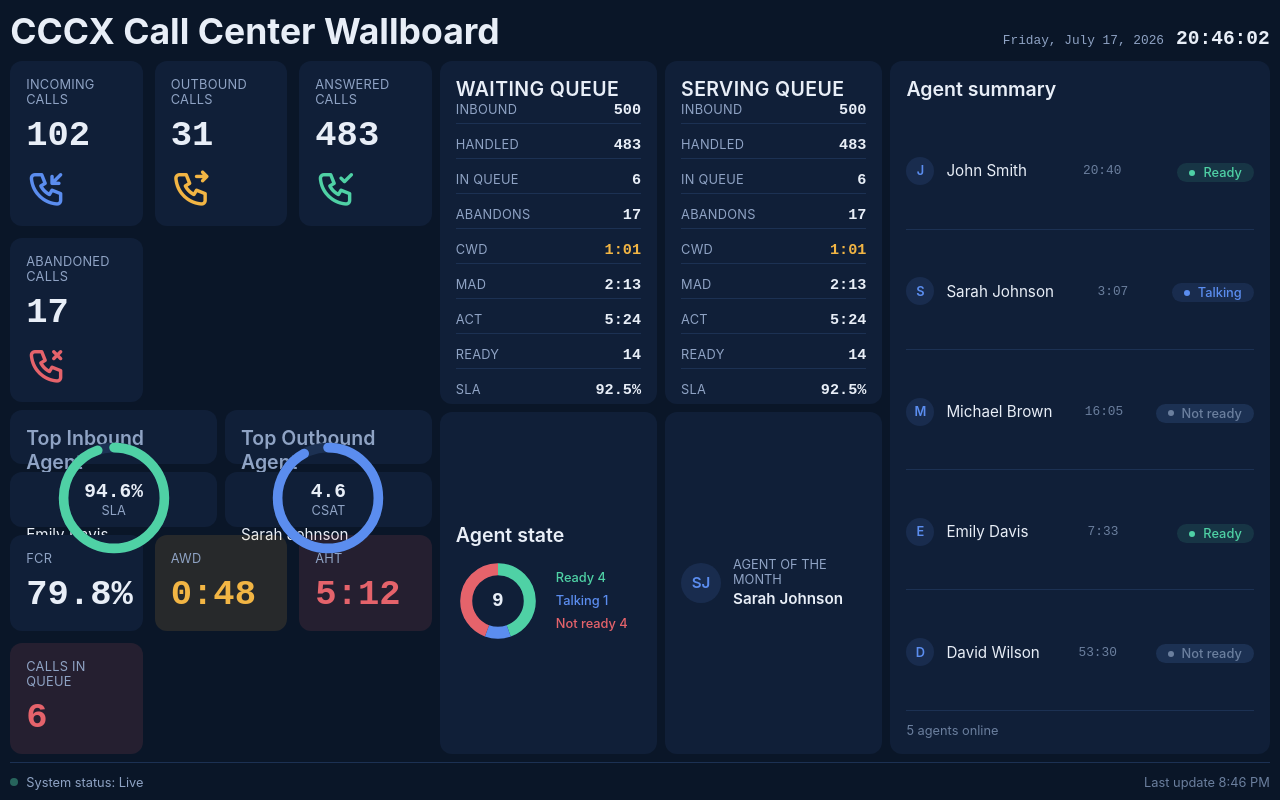
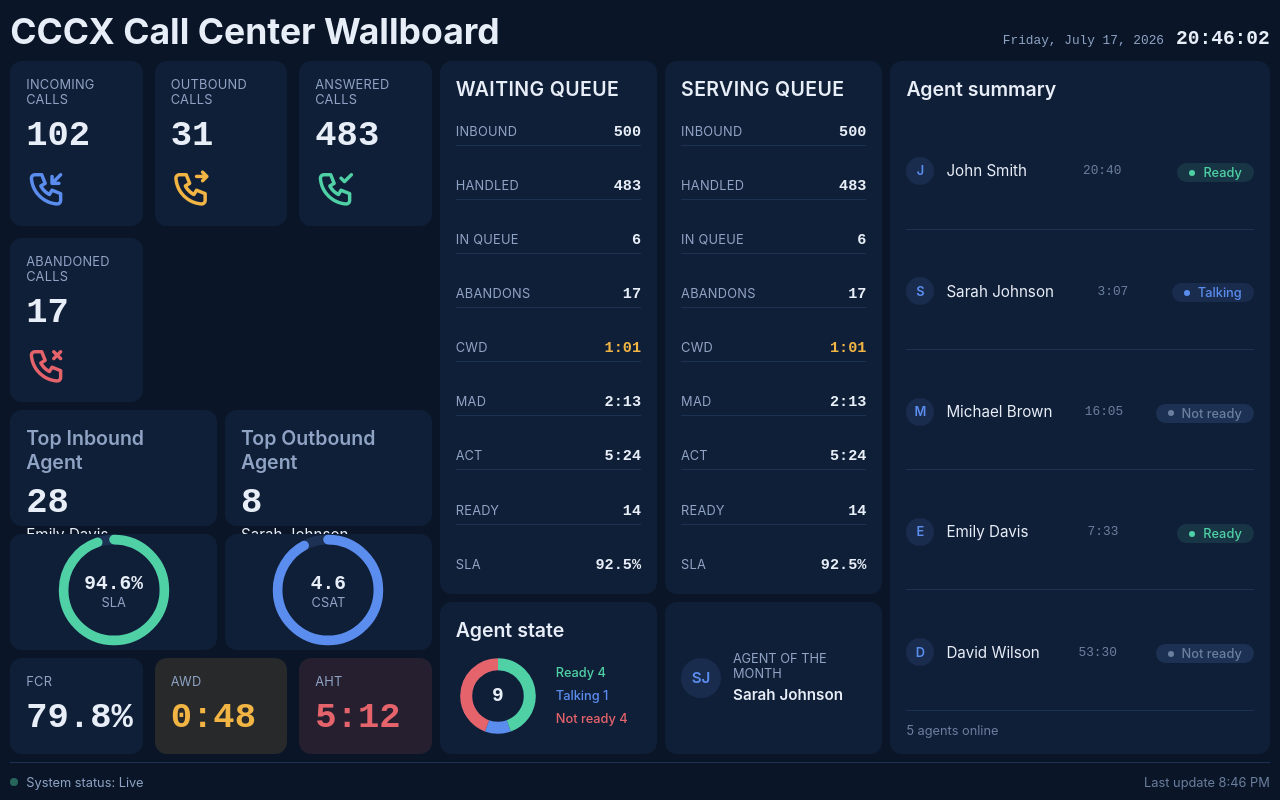
Before and after one commit to aliyasoubi/uccx-wallboard, an Angular app: page / in a window 1280 px wide. Built offline with nearby package versions, Linux system fonts and the light colour scheme.

Commit message:
bugfix: revise height of agent of month component and queque height

```diff
--- a/src/app/features/dashboard/components/agent-of-month/agent-of-month.component.scss
+++ b/src/app/features/dashboard/components/agent-of-month/agent-of-month.component.scss
@@ -38,6 +38,10 @@
   font-size: var(--font-size-body);
 }
 
+.info {
+  min-width: 0;
+}
+
 .eyebrow {
   margin: 0;
   font-size: var(--font-size-label);
@@ -46,7 +50,10 @@
 }
 
 .name {
-  margin: 2px 0 0;
+  margin: var(--space-1) 0 0;
   font-size: var(--font-size-body);
   font-weight: 600;
+  overflow: hidden;
+  text-overflow: ellipsis;
+  white-space: nowrap;
 }
--- a/src/app/features/dashboard/components/kpi-metrics/kpi-metrics.component.html
+++ b/src/app/features/dashboard/components/kpi-metrics/kpi-metrics.component.html
@@ -14,9 +14,9 @@
     [value]="(summary()?.avgTalkSeconds | formatDuration)"
     [severity]="ahtSeverity()"
   />
-  <app-metric-tile
+  <!-- <app-metric-tile
     label="Calls in queue"
     [value]="summary()?.callsWaiting ?? '—'"
     [severity]="callsWaitingSeverity()"
-  />
+  /> -->
 </div>
--- a/src/app/features/dashboard/components/queue-list/queue-list.component.scss
+++ b/src/app/features/dashboard/components/queue-list/queue-list.component.scss
@@ -18,11 +18,13 @@
   display: flex;
   flex-direction: column;
   min-height: 0;
+  overflow: hidden;
 }
 
 .title {
-  margin: 0 0 var(--space-3);
+  margin: 0 0 var(--space-4);
   font-size: var(--font-size-heading);
+  line-height: 1.3;
   font-weight: 600;
   text-transform: uppercase;
   letter-spacing: 0.02em;
@@ -36,17 +38,22 @@
 }
 
 // A single aggregated stat block now (no more per-queue rows to stack),
-// so it's vertically centered in whatever room the panel has rather than
-// pinned to the top with empty space below it. Rendered as one column —
-// a stacked list of rows, not a multi-column grid. Always exactly 9 rows
-// (the fixed parameter set), so unlike Agent Summary's roster this never
-// needs a shrink-to-fit or scroll strategy — it fits by construction.
+// so it fills whatever room the panel has rather than being pinned to
+// the top with empty space below it. justify-content: space-between (not
+// center) is deliberate: if content is ever taller than the available
+// height, the rows should only overflow downward — clipped by
+// overflow:hidden on .queue-list — never upward into .title above them.
+// Rendered as one column — a stacked list of rows, not a multi-column
+// grid. Always exactly 9 rows (the fixed parameter set), so unlike Agent
+// Summary's roster this never needs a shrink-to-fit or scroll strategy —
+// it fits by construction as long as its band has adequate height (see
+// band--queues in dashboard.component.scss).
 .stat-list {
   flex: 1 1 auto;
   min-height: 0;
   display: flex;
   flex-direction: column;
-  justify-content: center;
+  justify-content: space-between;
   gap: var(--space-2);
 }
 
--- a/src/app/features/dashboard/dashboard.component.html
+++ b/src/app/features/dashboard/dashboard.component.html
@@ -35,7 +35,7 @@
         <app-queue-list class="pair-item" variant="serving" [queues]="store.queues()" />
       </div>
 
-      <div class="band band--pair">
+      <div class="band band--pair band--agent-highlights">
         <app-agent-state class="pair-item" [summary]="store.agentStateSummary()" />
         <app-agent-of-month class="pair-item" [agent]="store.agentOfMonth()" />
       </div>
--- a/src/app/features/dashboard/dashboard.component.scss
+++ b/src/app/features/dashboard/dashboard.component.scss
@@ -73,10 +73,26 @@
   min-height: 0;
 }
 
-// Queue content used to need extra room here (three stacked per-queue
-// blocks); now it's one compact, centered aggregate block per panel, so
-// this band shares column 2 evenly with agent-state/agent-of-month
-// instead of taking a larger cut.
+// Queue Displays (title + nine dense stat rows, x2 panels) need far more
+// vertical room than Agent State (title + an 84px donut) or Agent of the
+// Month (one avatar row), which are inherently short. A fixed 2:1 split
+// still wasn't enough room for Queue Displays at shorter viewport heights
+// — its rows would overflow upward into the panel title (see the
+// justify-content note in queue-list.component.scss) — while Agent
+// State/Agent of the Month stretched into a tall box of mostly empty
+// space around their content either way. Sizing Agent State/Agent of the
+// Month to their own content (flex: 0 0 auto, the same pattern already
+// used for band--summary/band--kpi above) and letting Queue Displays take
+// every remaining pixel fixes both problems at once, and stays correct
+// across HD-4K since it's driven by actual content height, not a ratio
+// guess.
+.band--queues {
+  flex: 1 1 auto;
+}
+
+.band--agent-highlights {
+  flex: 0 0 auto;
+}
 
 .band--fill {
   flex: 1 1 auto;
--- a/src/app/shared/components/agent-state-donut/agent-state-donut.component.scss
+++ b/src/app/shared/components/agent-state-donut/agent-state-donut.component.scss
@@ -1,3 +1,10 @@
+// Custom elements default to display:inline — explicit here rather than
+// relying on the parent's flex context to auto-blockify it, matching the
+// convention used by every other component in this app.
+:host {
+  display: block;
+}
+
 .donut {
   display: flex;
   align-items: center;
--- a/src/app/shared/components/agent-state-donut/agent-state-donut.component.ts
+++ b/src/app/shared/components/agent-state-donut/agent-state-donut.component.ts
@@ -18,7 +18,7 @@ const CIRCUMFERENCE = 2 * Math.PI * 15.9;
   selector: 'app-agent-state-donut',
   standalone: true,
   changeDetection: ChangeDetectionStrategy.OnPush,
-    templateUrl: './agent-state-donut.component.html',
+  templateUrl: './agent-state-donut.component.html',
   styleUrl: './agent-state-donut.component.scss',
 })
 export class AgentStateDonutComponent {
```
Also changed, not shown: 1 other file (tests, documents, lock files or other folders).
